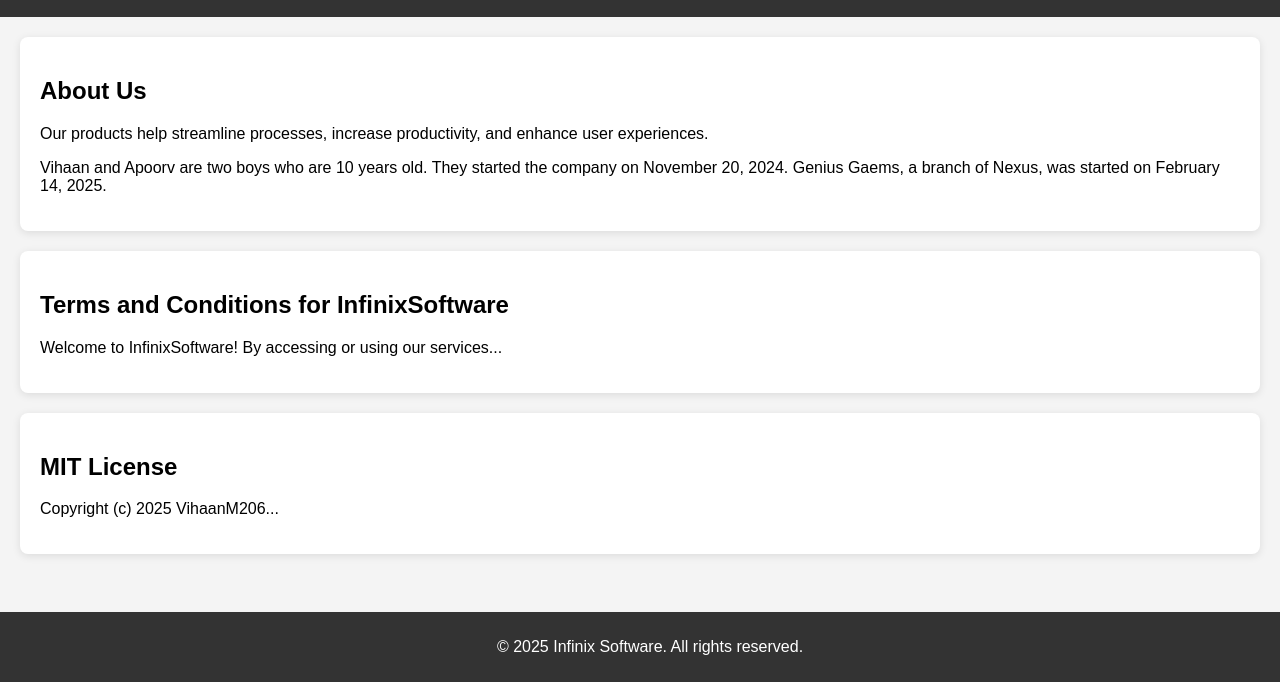
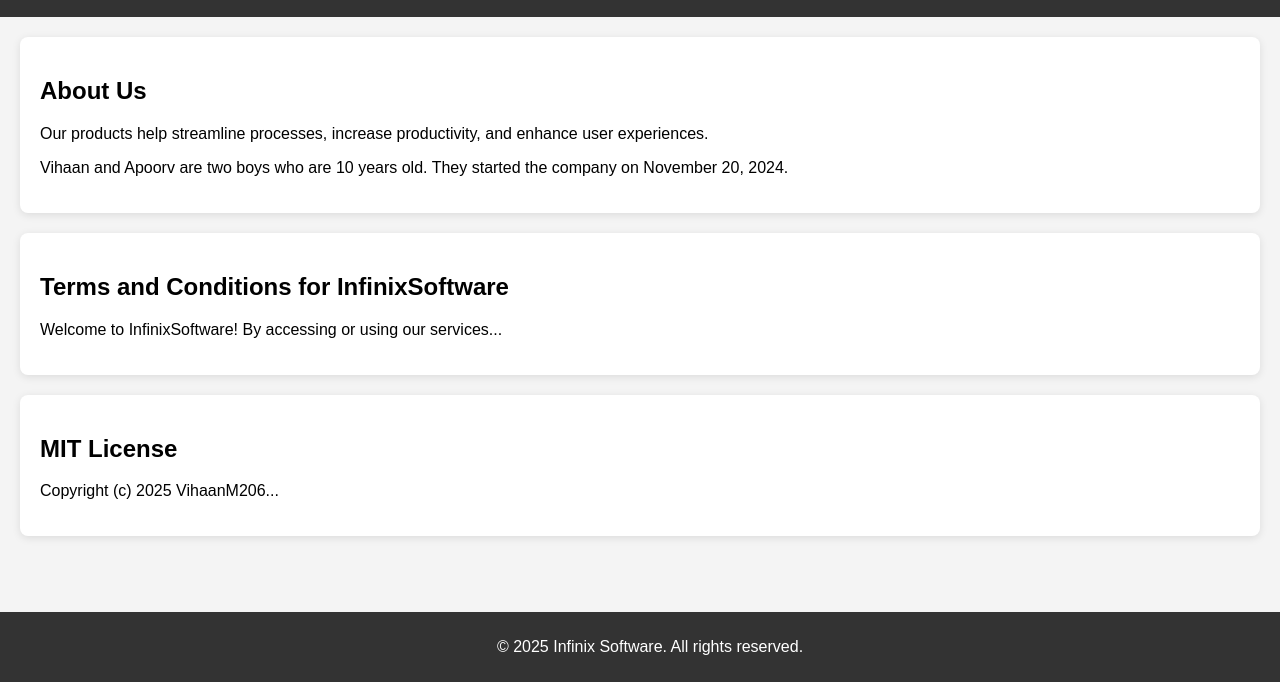
Before and after one commit to VihaanM206/InfinixSoftware.github.io, a plain HTML site: page index.html in a window 1280 px wide. Shown: the part 118-800 px from the top of the page. Drawn offline with Linux system fonts and the light colour scheme.

Commit message:
Update index.html

```diff
--- a/index.html
+++ b/index.html
@@ -85,7 +85,7 @@
     <section id="about">
         <h2>About Us</h2>
         <p>Our products help streamline processes, increase productivity, and enhance user experiences.</p>
-        <p>Vihaan and Apoorv are two boys who are 10 years old. They started the company on November 20, 2024. Genius Gaems, a branch of Nexus, was started on February 14, 2025.</p>
+        <p>Vihaan and Apoorv are two boys who are 10 years old. They started the company on November 20, 2024. </p>
     </section>
 
     <!-- Terms and Conditions Section -->
```
